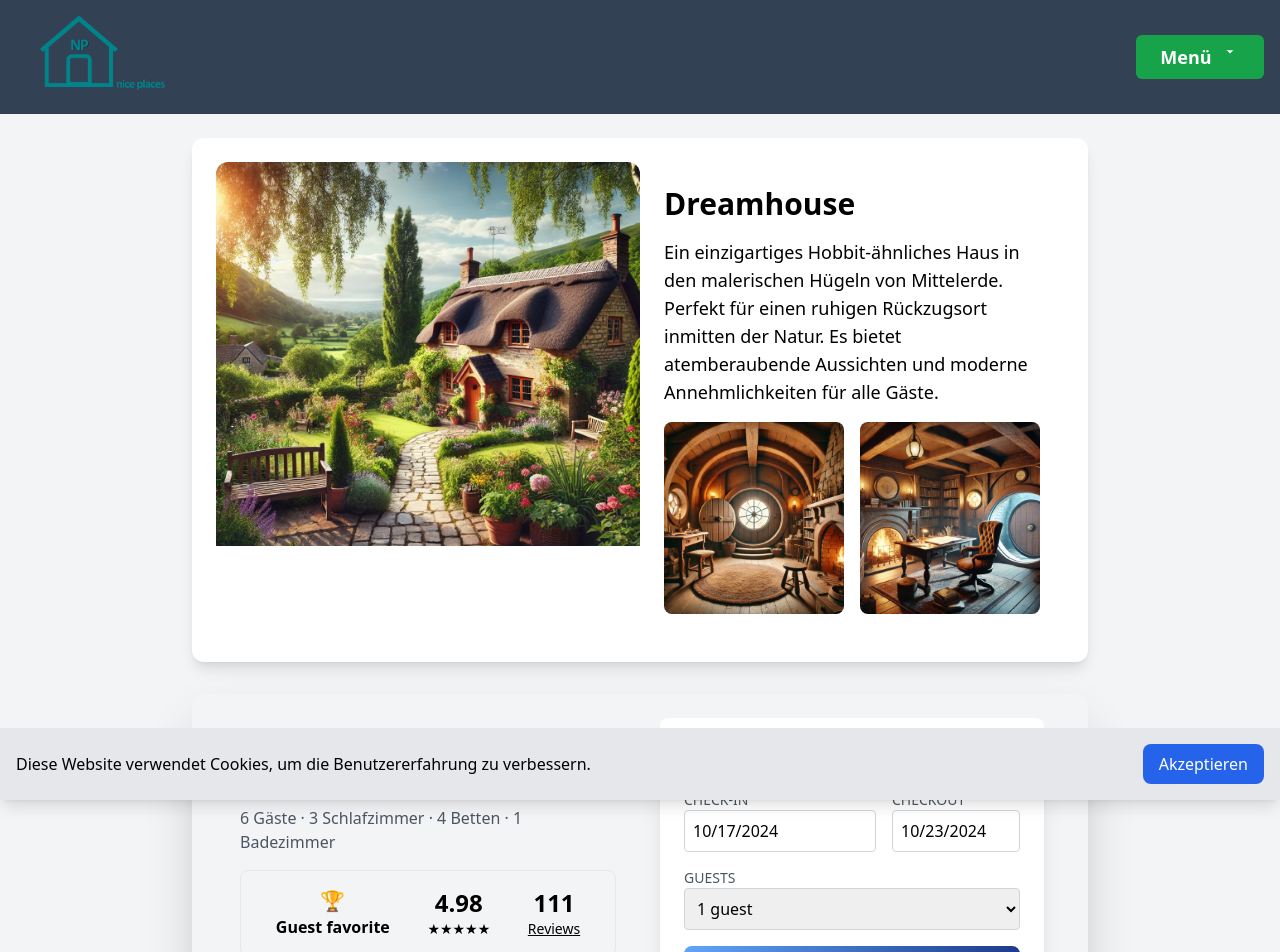
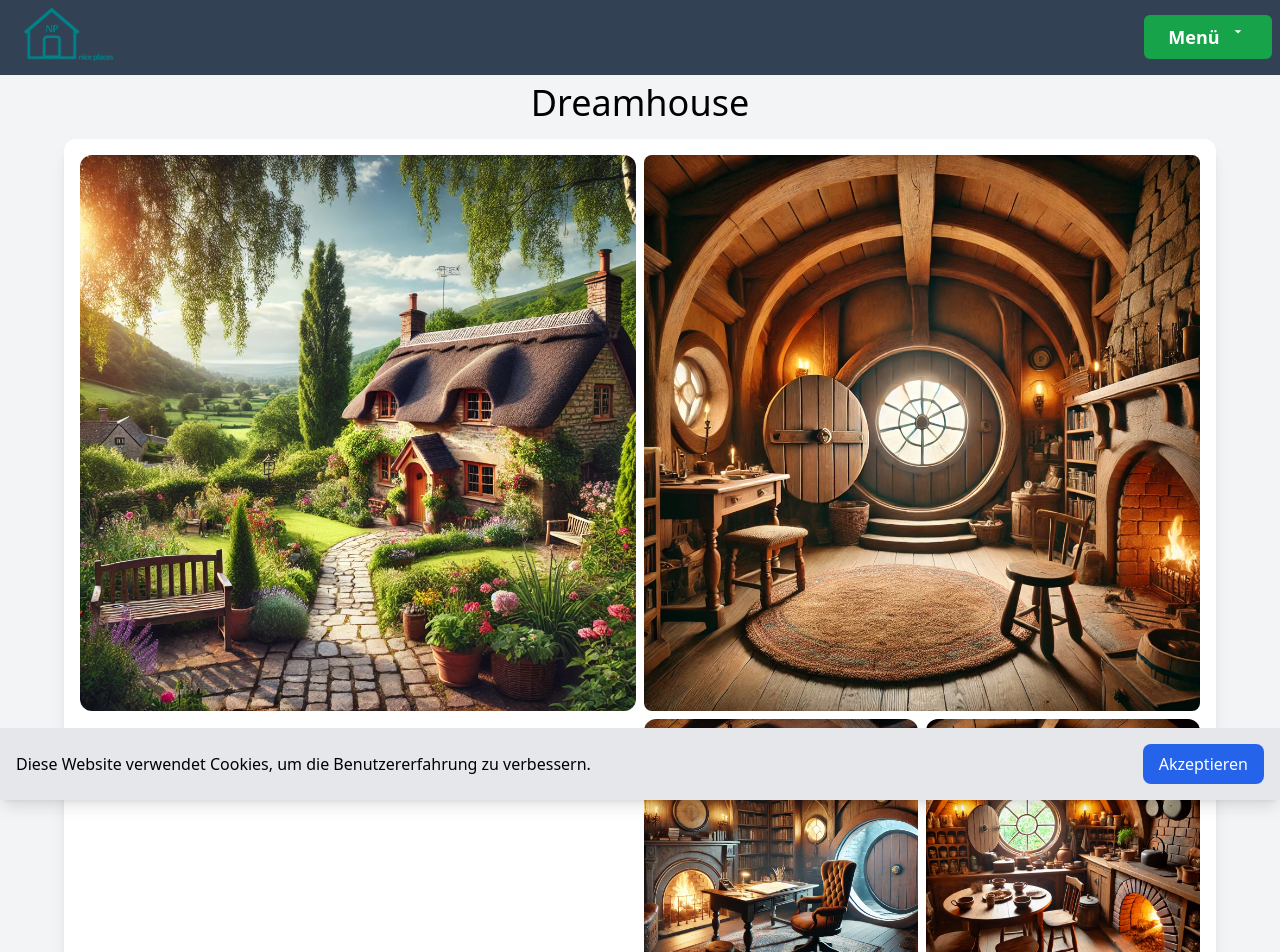
Before and after one commit to docmax99/NP, a Next.js app: page /app/house in a window 1280 px wide. Shown: the top 952 px of the page. Built offline with nearby package versions, Linux system fonts and the light colour scheme.

Commit message:
Refactor import statements and fix class attribute in home.js and house.js

```diff
--- a/src/pages/app/home.js
+++ b/src/pages/app/home.js
@@ -33,7 +33,9 @@ export default function Home() {
         {/* Featured Listings 3x3 Layout */}
         <div className="grid grid-cols-1 sm:grid-cols-3 gap-6 max-w-5xl mx-auto">
           <div className="bg-white shadow-lg rounded-xl overflow-hidden flex flex-col items-center p-4 hover:shadow-xl">
+            <Link href="/app/house">
             <Image src="/Images/Hobbit.png" width={400} height={300} alt="Dreamhouse" className="w-full h-48 object-cover rounded-t-xl" />
+            </Link>
             <h2 className="text-lg font-semibold mt-4">Dreamhouse</h2>
           </div>
           <div className="bg-white shadow-lg rounded-xl overflow-hidden flex flex-col items-center p-4 hover:shadow-xl">
--- a/src/pages/app/house.js
+++ b/src/pages/app/house.js
@@ -11,58 +11,77 @@ export default function Unterkunft() {
   return (
     <div className="flex flex-col min-h-screen">
       {/* Header */}
-      <header className="bg-slate-700 text-white p-4 flex justify-between items-center shadow-md">
+      <header className="bg-slate-700 text-white p-2 flex justify-between items-center shadow-md">
         <Link href="/app/home">
-          <Image src="/Images/LogoNicePlaces.png" width={140} height={140} alt="Logo" className="ml-6" />
+          <Image src="/Images/LogoNicePlaces.png" width={100} height={100} alt="Logo" className="ml-4" />
         </Link>
         <Dropdown />
       </header>
 
       {/* Main Content */}
-      <main className="flex-grow flex flex-col items-center gap-8 p-6 bg-gray-100">
-        {/* Unterkunft Details */}
-        <div className="flex flex-col sm:flex-row w-full max-w-4xl bg-white shadow-lg rounded-xl p-6">
-          <div className="w-full sm:w-1/2">
+      <main className="flex-grow flex flex-col items-center gap-4 p-2 bg-gray-100">
+        <h1 className="text-4xl text-inherit"> Dreamhouse </h1>
+        {/* Responsives 3x3 Grid Layout */}
+        <div className="grid grid-cols-2 sm:grid-cols-3 lg:grid-cols-4 gap-2 w-full max-w-6xl bg-white shadow-lg rounded-xl p-4">
+          {/* Erstes Bild (nimmt 2 Spalten und 2 Reihen ein) */}
+          <div className="col-span-2 row-span-2">
             <Image
               src="/Images/Hobbit.png"
-              width={800}
-              height={600}
+              layout="responsive"
+              width={500}  // Relative Bildgröße
+              height={500}  // Relative Bildgröße
               alt="Dreamhouse"
-              className="w-full h-96 object-cover rounded-t-xl"
+              className="w-full object-cover rounded-xl"
             />
           </div>
-          <div className="flex flex-col justify-between p-6 sm:w-1/2">
-            <h1 className="text-3xl font-bold mb-4">Dreamhouse</h1>
-            <p className="text-lg mb-4 flex-1">
-              Ein einzigartiges Hobbit-ähnliches Haus in den malerischen Hügeln von Mittelerde. Perfekt für einen ruhigen Rückzugsort inmitten der Natur. Es bietet atemberaubende Aussichten und moderne Annehmlichkeiten für alle Gäste.
-            </p>
 
-            {/* Zimmerbilder */}
-            <div className="flex flex-col md:flex-row w-full gap-4">
-              <div className="relative w-full h-48">
+          {/* Zweites Bild */}
+          <div className="md:col-span-2 md:row-span-2 sm:col-span-1 lg:col-span-2">
             <Image
               src="/Images/HobbitPic/Room1Hobbit.png"
-                  layout="fill"
-                  objectFit="cover"
+              layout="responsive"
+              width={500}
+              height={500}
               alt="Room 1 Hobbit"
-                  className="rounded-lg"
+              className="w-full h-full object-cover rounded-lg"
             />
           </div>
-              <div className="relative w-full h-48">
+
+          {/* Text */}
+          <div className="md:col-span-2 md:row-span-1 flex flex-col justify-between p-2  rounded-xl">
+            <h1 className="text-lg font-bold">Dreamhouse</h1>
+            <p className="text-sm">
+              Ein einzigartiges Hobbit-ähnliches Haus in den malerischen Hügeln von Mittelerde. Perfekt für einen ruhigen Rückzugsort inmitten der Natur.
+            </p>
+          </div>
+
+          {/* Drittes Bild */}
+          <div className="md:col-span-1 md:row-span-2 sm:col-span-1">
             <Image
               src="/Images/HobbitPic/Room2Hobbit.png"
-                  layout="fill"
-                  objectFit="cover"
+              layout="responsive"
+              width={900}
+              height={450}
               alt="Room 2 Hobbit"
-                  className="rounded-lg"
+              className="w-full h-full object-cover rounded-xl"
             />
           </div>
-            </div>
+
+          {/* Viertes Bild */}
+          <div className="md:col-span-1 md:row-span-2 sm:col-span-1">
+            <Image
+              src="/Images/HobbitPic/Room3Hobbit.png"
+              layout="responsive"
+              width={900}
+              height={450}
+              alt="Room 3 Hobbit"
+              className="w-full h-full object-cover rounded-xl"
+            />
           </div>
         </div>
 
         {/* Buchung und weitere Informationen */}
-        <div className="bg-gray-100 flex flex-col sm:flex-row w-full max-w-4xl shadow-2xl rounded-xl p-6">
+        <div className="bg-gray-100 flex flex-col sm:flex-row w-full max-w-6xl shadow-2xl rounded-xl p-4">
           <div className="w-full sm:w-1/2">
             <ListingInfo />
           </div>
```
Also changed, not shown: public/Images/HobbitPic/Room3Hobbit.png (added). Lines whose indentation alone changed are shown as unchanged.
